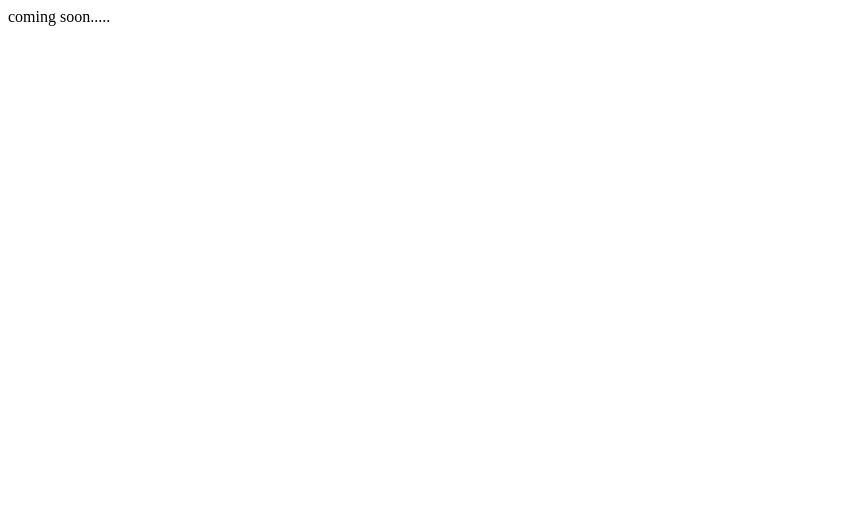
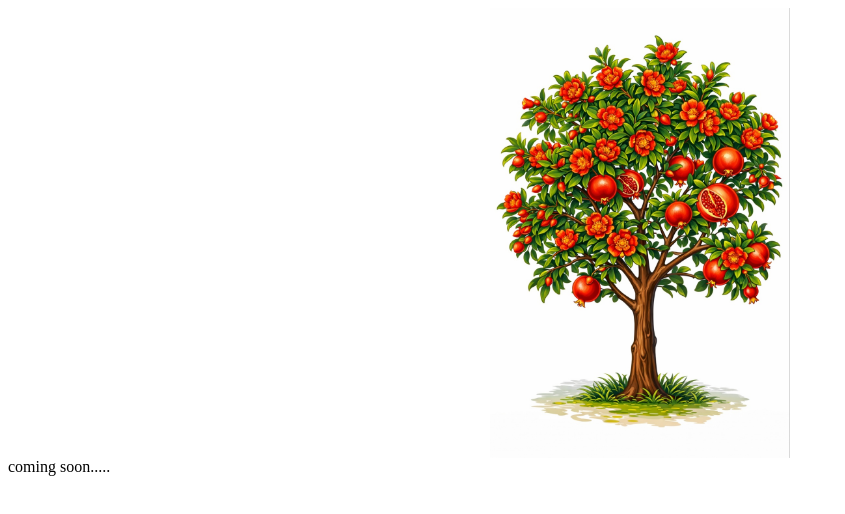
Before and after one commit to yulya0609/eraway, a plain HTML site: page index.html in a window 1280 px wide. Shown: the whole page, without its empty margins (0-845 px from the left). Drawn offline with Linux system fonts and the light colour scheme.

Commit message:
Update index.html

```diff
--- a/index.html
+++ b/index.html
@@ -5,7 +5,7 @@
 
 
 
-
+<img src="granat.jpg" style="display:block;margin:auto;" width="300">
 
 
 
```
